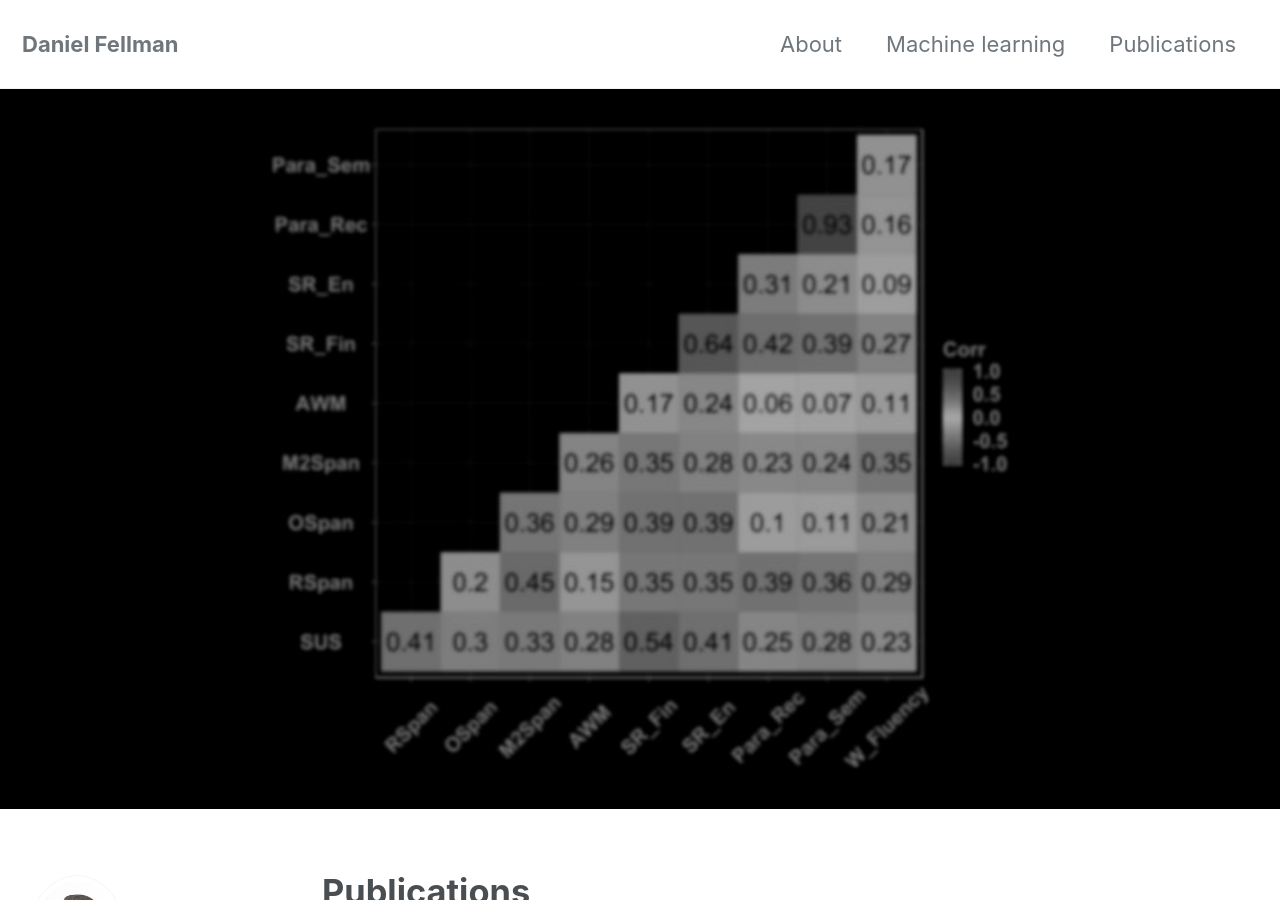
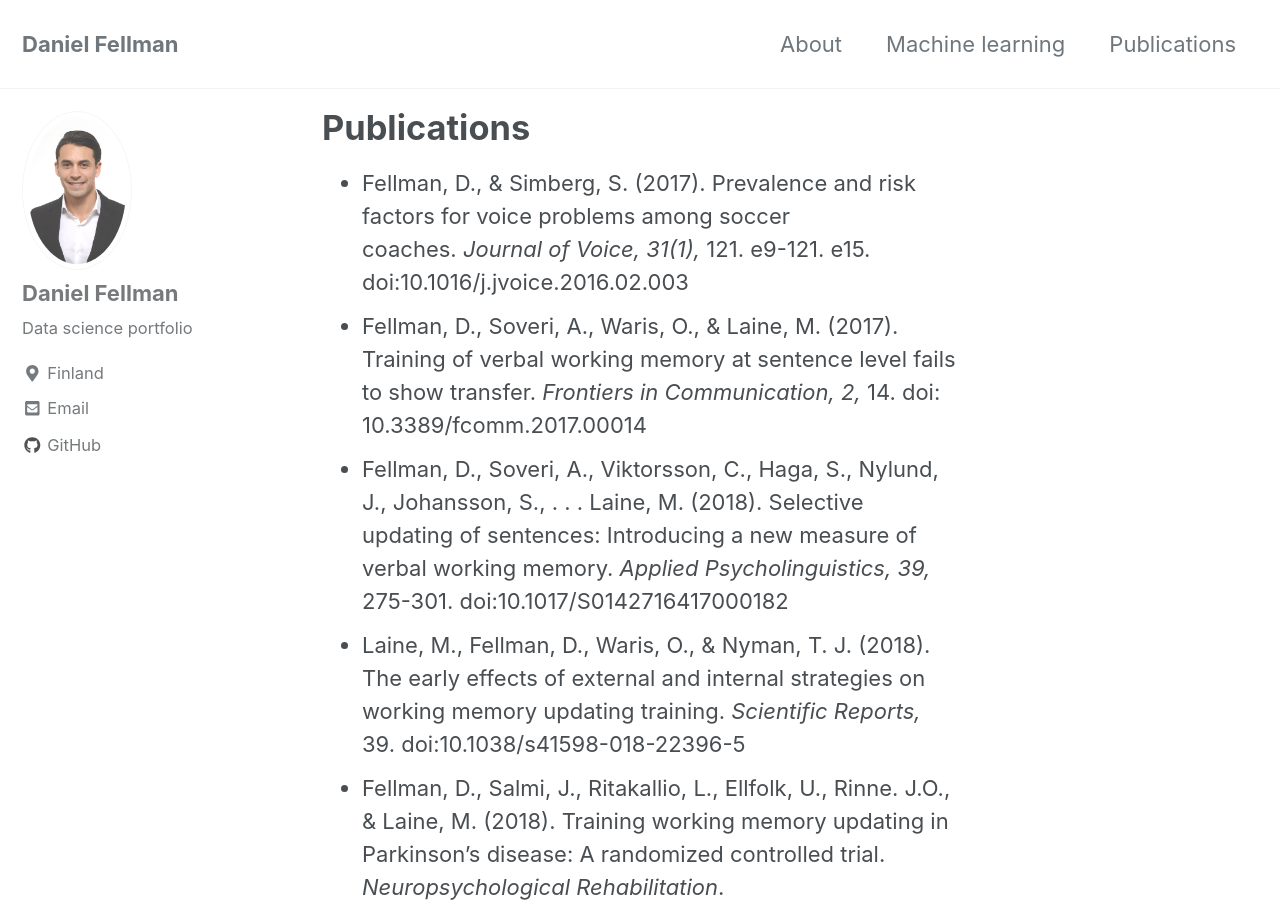
Before and after one commit to danielfellman/df.github.io, a Jekyll site: the page built from _pages/publications.md, in a window 1280 px wide and 900 px high. Built offline with Jekyll 4.4.1, drawn with Linux system fonts in a browser that asks for light colours; cached includes are drawn as plain includes; nearby versions of some CDN libraries.

Commit message:
Update publications.md

```diff
--- a/_pages/publications.md
+++ b/_pages/publications.md
@@ -3,8 +3,6 @@ layout: archive
 permalink: /publ/
 title: "Publications"
 author_profile: true
-header:
-  image: "/images/lektia2.jpg"
 ---
 * Fellman, D., & Simberg, S. (2017). Prevalence and risk factors for voice problems among soccer coaches. *Journal of Voice, 31(1),* 121. e9-121. e15. doi:10.1016/j.jvoice.2016.02.003
 *	Fellman, D., Soveri, A., Waris, O., & Laine, M. (2017). Training of verbal working memory at sentence level fails to show transfer. *Frontiers in Communication, 2,* 14.
```
